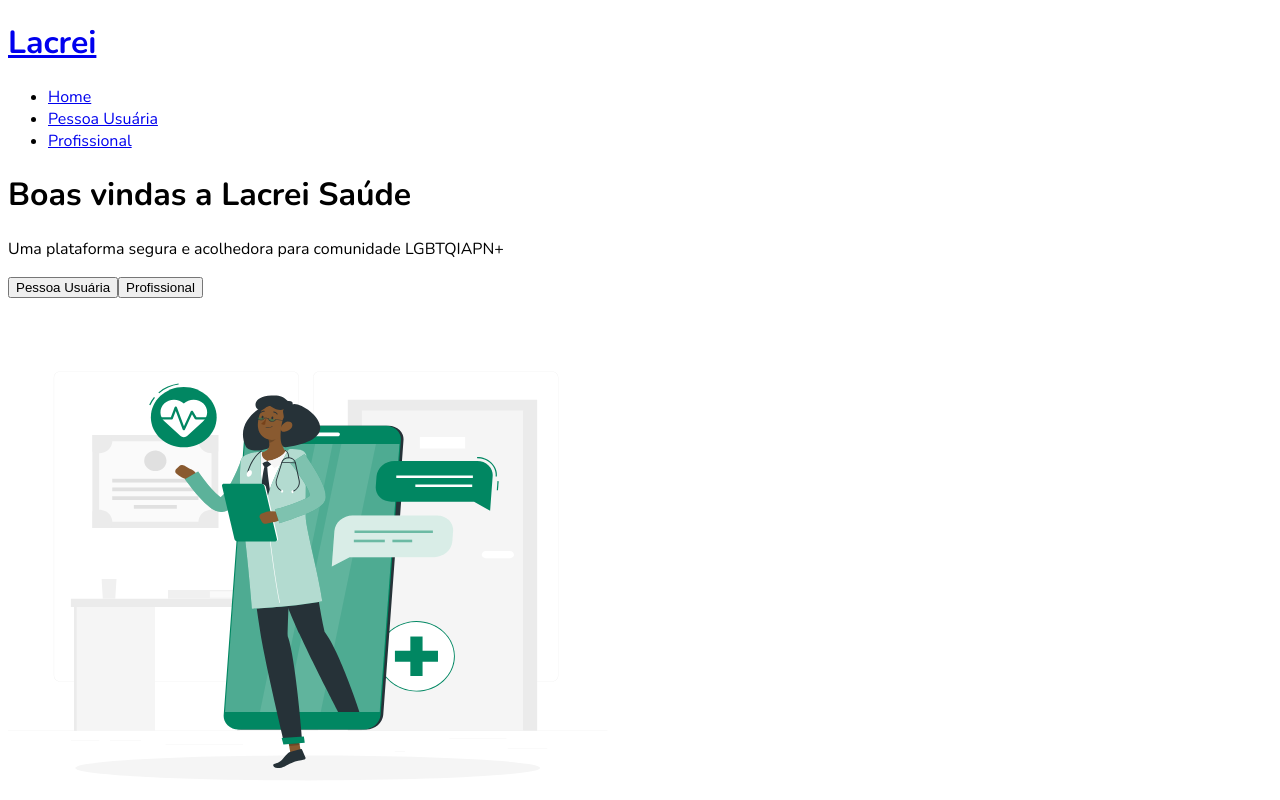
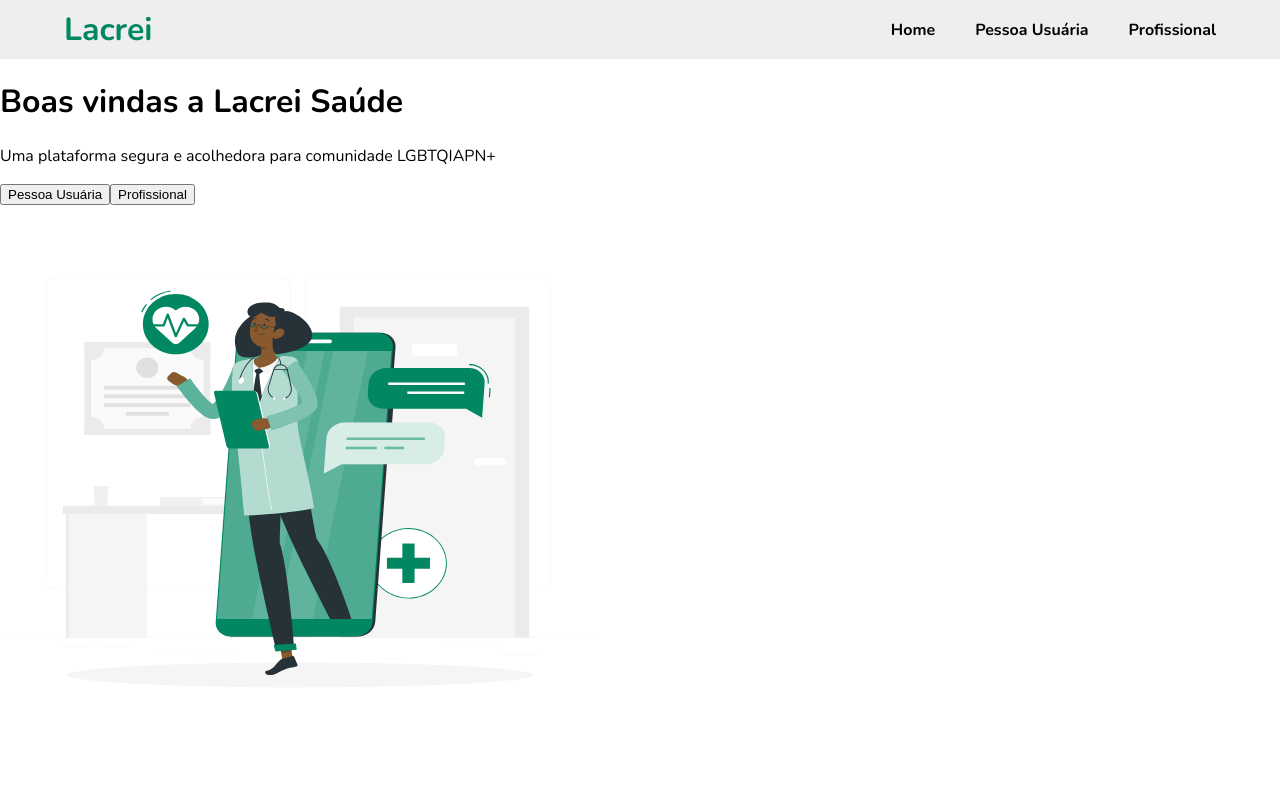
Before and after one commit to fabioper/desafio-lacrei, a Next.js app: page / in a window 1280 px wide. Shown: the top 800 px of the page. Built offline with nearby package versions, Linux system fonts and the light colour scheme.

Commit message:
adiciona header, footer e configura theme provider

```diff
--- /dev/null
+++ b/jest.setup.js
@@ -0,0 +1 @@
+import "@testing-library/jest-dom/extend-expect"
--- a/package.json
+++ b/package.json
@@ -19,6 +19,9 @@
     "styled-components": "^6.0.0-rc.1"
   },
   "devDependencies": {
+    "@testing-library/jest-dom": "^5.16.5",
+    "@testing-library/react": "^14.0.0",
+    "@testing-library/user-event": "^14.4.3",
     "@types/styled-components": "^5.1.26",
     "@typescript-eslint/eslint-plugin": "^5.59.7",
     "eslint": "^8.41.0",
@@ -28,6 +31,9 @@
     "eslint-plugin-n": "^15.7.0",
     "eslint-plugin-promise": "^6.1.1",
     "eslint-plugin-react": "^7.32.2",
+    "jest": "^29.5.0",
+    "jest-environment-jsdom": "^29.5.0",
+    "next-router-mock": "^0.9.3",
     "prettier": "^2.8.8",
     "typescript": "^5.0.4"
   }
--- a/src/app/layout.tsx
+++ b/src/app/layout.tsx
@@ -4,7 +4,11 @@ import StyledComponentsRegistry from "@/lib/registry"
 import Header from "@/shared/layout/header"
 import Footer from "@/shared/layout/footer"
 
-const nunito = Nunito({ subsets: ["latin"] })
+const nunito = Nunito({
+  subsets: ["latin"],
+  weight: ["400", "600", "700"],
+  preload: false,
+})
 
 export const metadata = {
   title: "Desafio Lacrei",
--- a/src/lib/registry.tsx
+++ b/src/lib/registry.tsx
@@ -16,7 +16,8 @@ export default function StyledComponentsRegistry({
     return <>{styles}</>
   })
 
-  if (typeof window !== "undefined") return <>{children}</>
+  if (typeof window !== "undefined")
+    return <ThemeProvider>{children}</ThemeProvider>
 
   return (
     <StyleSheetManager sheet={styledComponentsStyleSheet.instance}>
--- a/src/shared/layout/header/index.tsx
+++ b/src/shared/layout/header/index.tsx
@@ -1,24 +1,19 @@
 import Link from "next/link"
+import { Wrapper } from "@/shared/layout/header/styles"
 
 function Header() {
   return (
-    <header>
+    <Wrapper>
       <Link href="/">
         <h1>Lacrei</h1>
       </Link>
 
-      <ul>
-        <li>
-          <Link href="/">Home</Link>
-        </li>
-        <li>
-          <Link href="/pessoa-usuaria">Pessoa Usuária</Link>
-        </li>
-        <li>
-          <Link href="/profissional">Profissional</Link>
-        </li>
-      </ul>
-    </header>
+      <nav>
+        <Link href="/">Home</Link>
+        <Link href="/pessoa-usuaria">Pessoa Usuária</Link>
+        <Link href="/profissional">Profissional</Link>
+      </nav>
+    </Wrapper>
   )
 }
 
--- /dev/null
+++ b/src/shared/layout/header/styles.ts
@@ -0,0 +1,34 @@
+"use client"
+
+import styled from "styled-components"
+
+export const Wrapper = styled.header`
+  background: #eeeeee;
+  padding: 0.5rem 4rem;
+  display: flex;
+  align-items: center;
+  justify-content: space-between;
+
+  h1 {
+    margin: 0;
+    font-size: 2rem;
+    font-weight: 700;
+    color: ${props => props.theme.colors.primary};
+  }
+
+  nav {
+    list-style: none;
+    display: flex;
+    align-items: center;
+    gap: 2.5rem;
+
+    a {
+      font-size: 1rem;
+      font-weight: 700;
+    }
+  }
+
+  @media screen and (max-width: 640px) {
+    flex-direction: column;
+  }
+`
--- a/src/styles/globals.ts
+++ b/src/styles/globals.ts
@@ -16,6 +16,15 @@ const GlobalStyles = createGlobalStyle`
   body {
     background: ${props => props.theme.colors.background}
   }
+
+  a {
+    text-decoration: none;
+    color: inherit;
+
+    &:hover {
+      opacity: 0.75;
+    }
+  }
 `
 
 export default GlobalStyles
--- a/src/styles/theme.tsx
+++ b/src/styles/theme.tsx
@@ -10,7 +10,7 @@ import GlobalStyles from "@/styles/globals"
 export const theme: DefaultTheme = {
   colors: {
     background: "#fff",
-    primary: "red",
+    primary: "#018762",
   },
 }
 
```
Also changed, not shown: jest.config.mjs (added, +18 -0 lines), .eslintrc.json, 1 other file (tests, documents, lock files or other folders).
